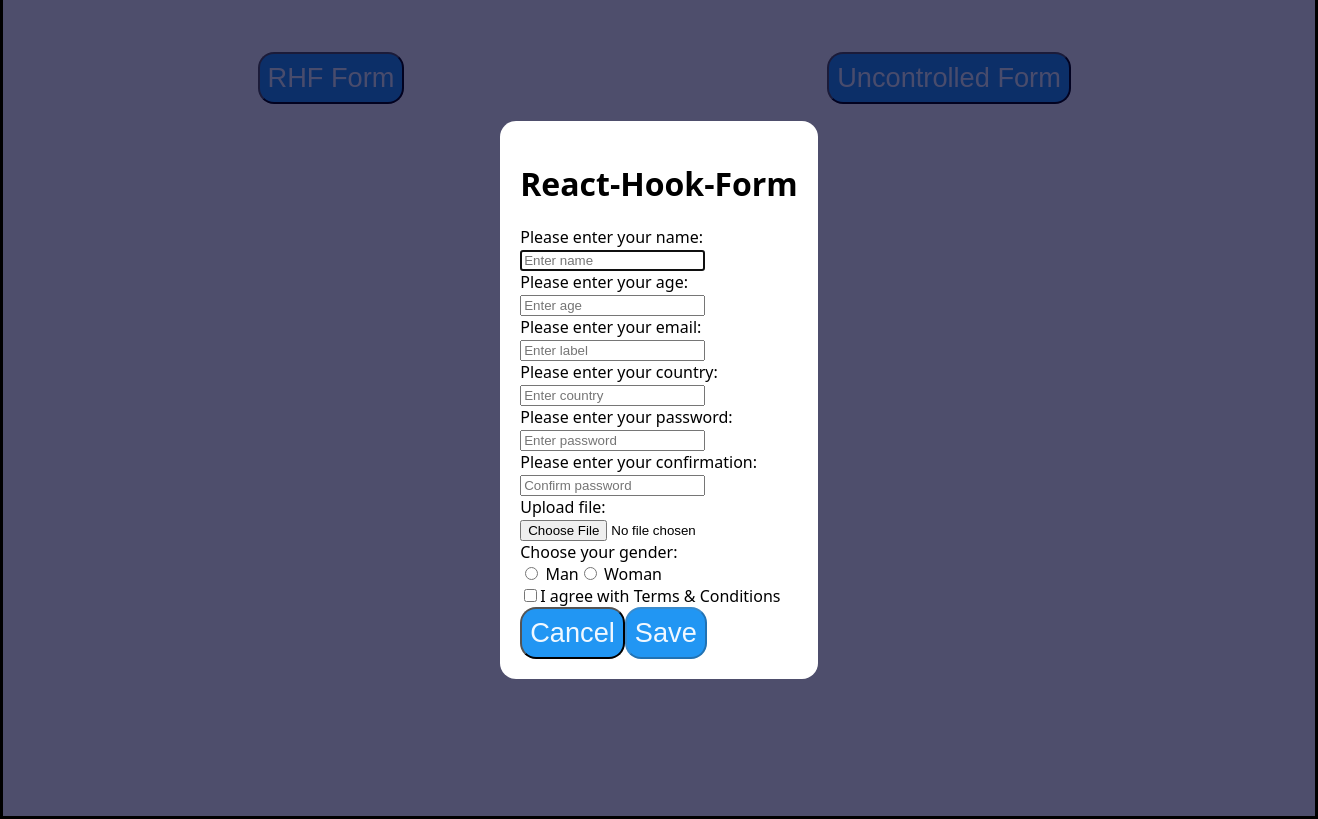
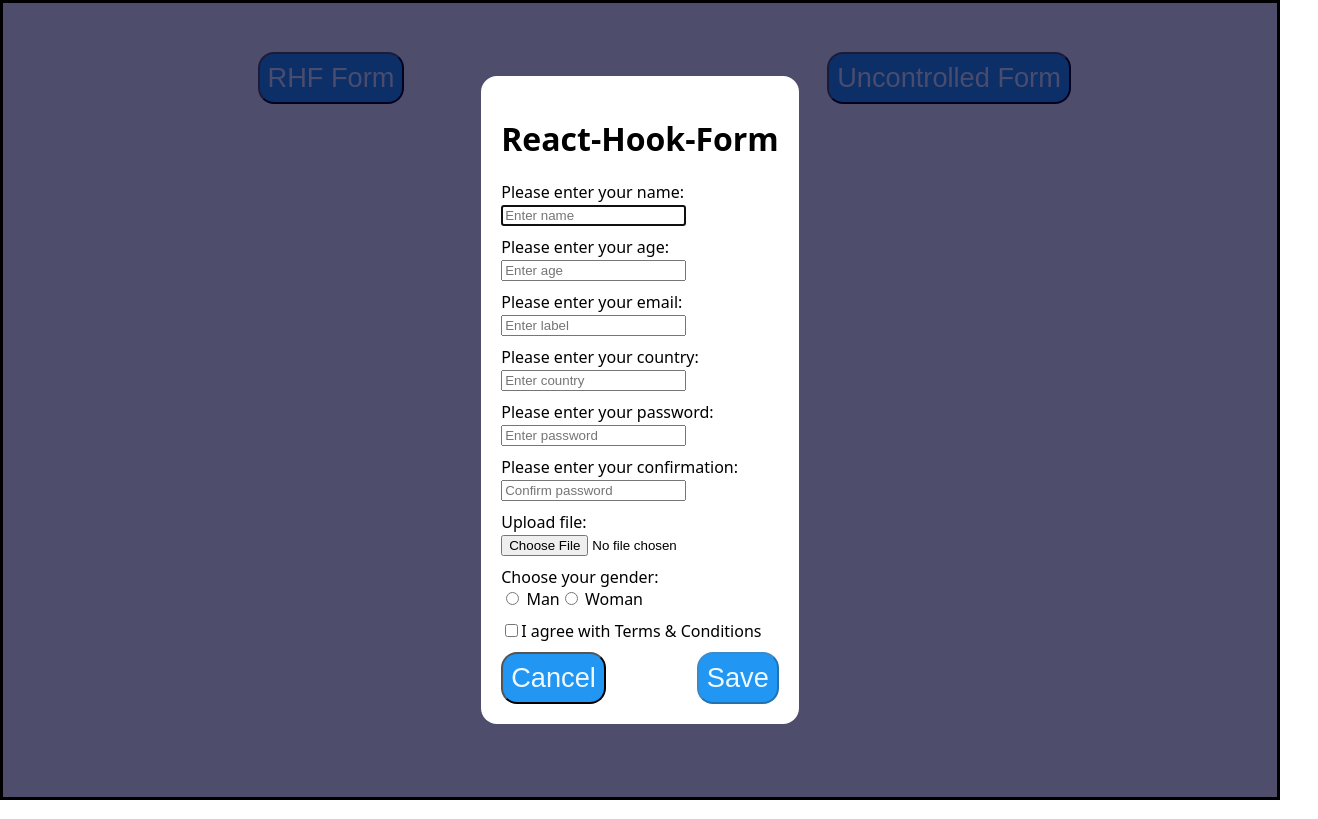
Before and after one commit to sashapervykh/rss-react, a React (Vite) app in the folder rs-react-forms/: page / in a window 1280 px wide. Both pictures are taken after a click on the button "RHF Form". Shown: the whole page, 1318 px wide, since content can reach past the window. Built offline with nearby package versions, Linux system fonts and the light colour scheme.

Commit message:
feat: adjust some styles

```diff
--- a/rs-react-forms/src/components/Modal/style.module.css
+++ b/rs-react-forms/src/components/Modal/style.module.css
@@ -1,7 +1,10 @@
 .modal-wrapper {
   display: flex;
   position: absolute;
-  width: 100%;
+  width: inherit;
   min-height: 100%;
   background-color: rgba(3, 3, 46, 0.7);
+  box-sizing: border-box;
+  margin: auto;
+  padding: 0px;
 }
--- a/rs-react-forms/src/components/RHForm/RHForm.tsx
+++ b/rs-react-forms/src/components/RHForm/RHForm.tsx
@@ -184,7 +184,7 @@ export function RHForm() {
         )}
       </label>
 
-      <div>
+      <div className={style['form-buttons']}>
         <Button text="Cancel" onClick={() => toggleModal(null)} />
         <Button text="Save" disabled={!isValid} />
       </div>
--- a/rs-react-forms/src/components/UncontrolledForm/UncontrolledForm.tsx
+++ b/rs-react-forms/src/components/UncontrolledForm/UncontrolledForm.tsx
@@ -122,7 +122,7 @@ export function UncontrolledForm() {
           data-testid="country"
         />
         {errors.country && <ValidationError message={errors.country} />}
-        <datalist id="countries">
+        <datalist id="countries" className={style.datalist}>
           {countries.map((elem) => (
             <option key={elem}>{elem}</option>
           ))}
@@ -173,7 +173,7 @@ export function UncontrolledForm() {
         {errors.agreement && <ValidationError message={errors.agreement} />}
       </label>
 
-      <div>
+      <div className={style['form-buttons']}>
         <Button text="Cancel" onClick={() => toggleModal(null)} />
         <Button text="Save" />
       </div>
--- a/rs-react-forms/src/components/ValidationError/style.module.css
+++ b/rs-react-forms/src/components/ValidationError/style.module.css
@@ -1,4 +1,4 @@
 .error {
-  margin: 0px 0px 0.5rem 0px;
+  margin: 0px;
   color: red;
 }
--- a/rs-react-forms/src/index.css
+++ b/rs-react-forms/src/index.css
@@ -14,3 +14,10 @@ body {
 html {
   width: 100vw;
 }
+datalist {
+  max-height: 100px;
+}
+
+label {
+  margin-bottom: 10px;
+}
--- a/rs-react-forms/src/shared/form.module.css
+++ b/rs-react-forms/src/shared/form.module.css
@@ -5,9 +5,20 @@
   padding: 20px;
   background-color: white;
   border-radius: 1rem;
+  max-width: 30vw;
 }
 
 .error {
   margin: 0px;
   color: red;
 }
+
+.form-buttons {
+  display: flex;
+  width: 100%;
+  justify-content: space-between;
+}
+
+.datalist {
+  max-height: 100px;
+}
```
